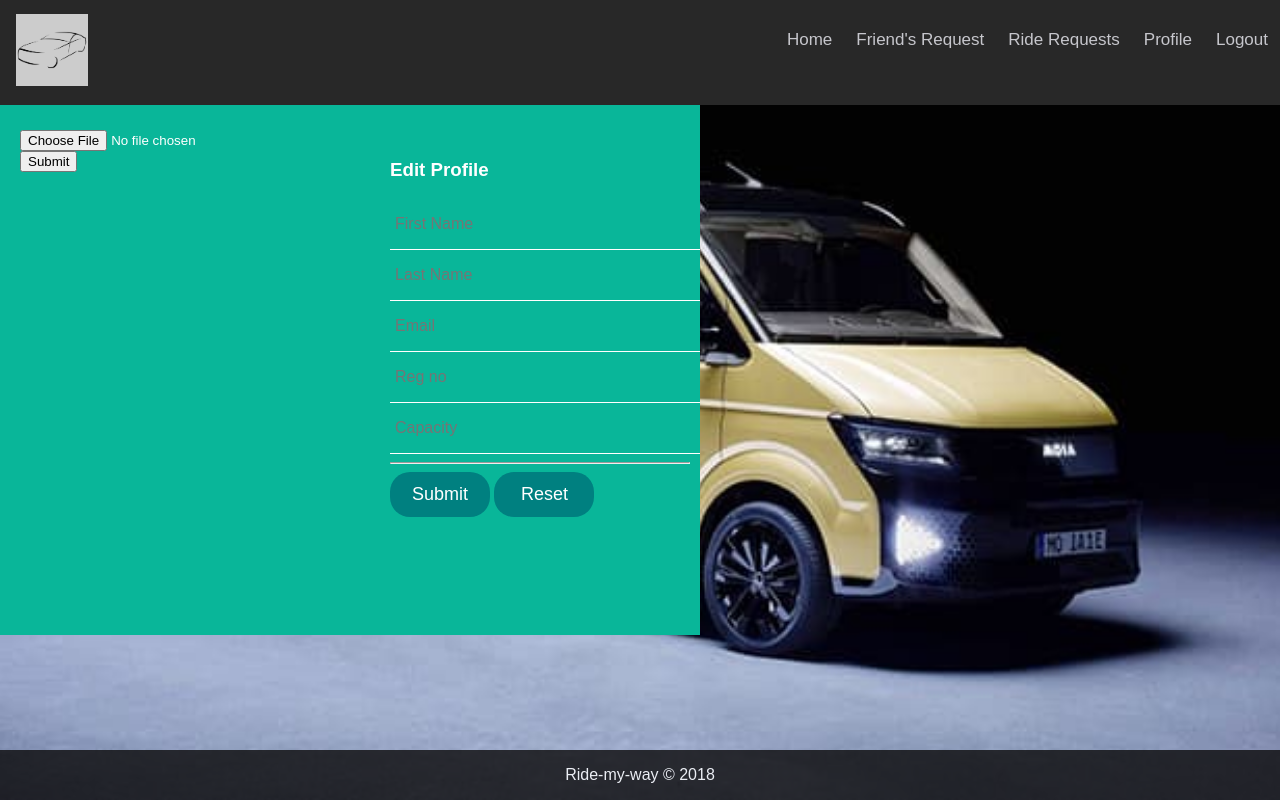
After one commit to Ogollah/Ride-my-way, a Python web app: template UI/templates/edit-profile.html in a window 1280 px wide. The commit adds this page. Run offline with Jinja, Linux system fonts and the light colour scheme; the template is opened without the code that fills it, so the values that code supplies are empty.

Commit message:
add edit profile page

```diff
--- a/UI/static/styles/main.css
+++ b/UI/static/styles/main.css
@@ -477,6 +477,28 @@
 .row h3 {
     padding: 10px;
 }
+/*edit profile*/
+.center-profile {
+    position: relative;
+    width: 700px;
+    height: 530px;
+    background-color: #09b699;
+}
+.upload{
+    position: absolute;
+    top: 5px;
+    left: 0;
+    width: 80px;
+    height: 80px;
+    padding:20px;
+}
+.edit-form{
+    position: absolute;
+    top: 35px;
+    right: 10px;
+    width: 300px;
+    height: 450px;
+}
 
 /*footer*/
 
--- /dev/null
+++ b/UI/templates/edit-profile.html
@@ -0,0 +1,57 @@
+<!DOCTYPE html>
+<html>
+
+<head>
+    <meta charset="utf-8" />
+    <meta http-equiv="X-UA-Compatible" content="IE=edge">
+    <title>Profile</title>
+    <meta name="viewport" content="width=device-width, initial-scale=1">
+    <!--Core css link-->
+    <link rel="stylesheet" type="text/css" media="screen" href="../static/styles/main.css" />
+</head>
+
+<body>
+    <!--Navbar-->
+    <div class="navbar">
+        <a href="#">
+            <img id="logo" src="../static/img/logo-4.png">
+        </a>
+        <a id="navbar-right" href="login.html">Logout</a>
+        <a id="navbar-right" href="#">Profile</a>
+        <a id="navbar-right" href="offer.html">Ride Requests</a>
+        <a id="navbar-right" href="friend.html">Friend's Request</a>
+        <a id="navbar-right" href="home.html">Home</a>
+    </div>
+
+    <!--edit profile details-->
+    <div class=" edit center-profile">
+        <div class="upload">
+            <form action="">
+                <input type="file" name="pic" accept="image/*">
+                <input type="submit">
+            </form>
+        </div>
+        <div class="edit-form">
+            <h3>Edit Profile</h3>
+            <form class="profile-form-input" action="#">
+                <input placeholder="First Name" type="text" required />
+                <input placeholder="Last Name" type="text" required />
+                <input placeholder="Email" type="email" required />
+                <input placeholder="Reg no" type="text" required />
+                <input placeholder="Capacity" type="number" required />
+                <hr>
+                <input type="submit" />
+                <input type="reset" />
+            </form>
+
+        </div>
+    </div>
+
+    <!--footer fixed-->
+    <div class="footer">
+        <p>Ride-my-way &copy; 2018</p>
+    </div>
+    <script language="JavaScript" src="../static/js/main.js" type="text/javascript"></script>
+</body>
+
+</html>
--- a/UI/templates/profile.html
+++ b/UI/templates/profile.html
@@ -36,6 +36,8 @@
                     <p><b>Ride status:</b> No request</p>
                     <p><b>Requests status:</b> 5 requests </p>
                     <p><b>Friends:</b> 12 </p>
+                    <br>
+                    <button class="button"><a href="edit-profile.html">Edit profile</a> </button>
                 </div>
             </div>
         </div>
```
